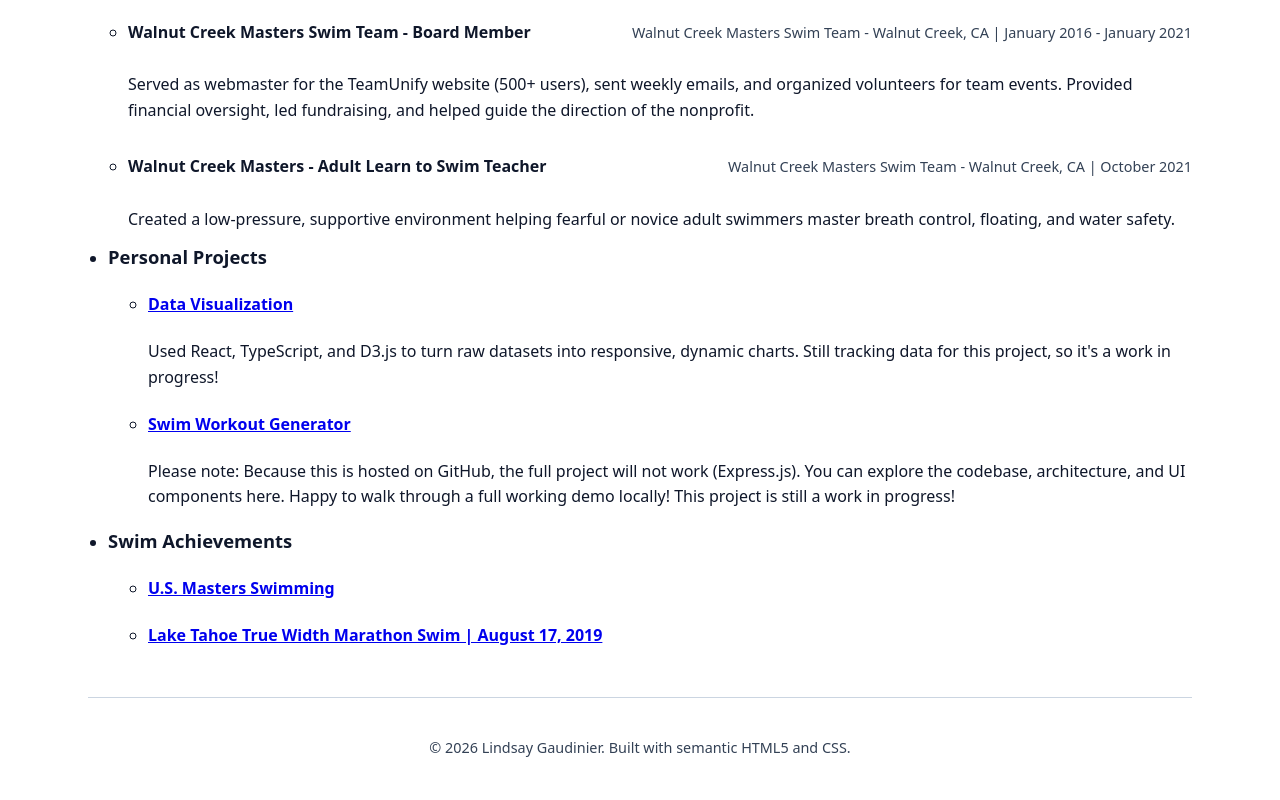
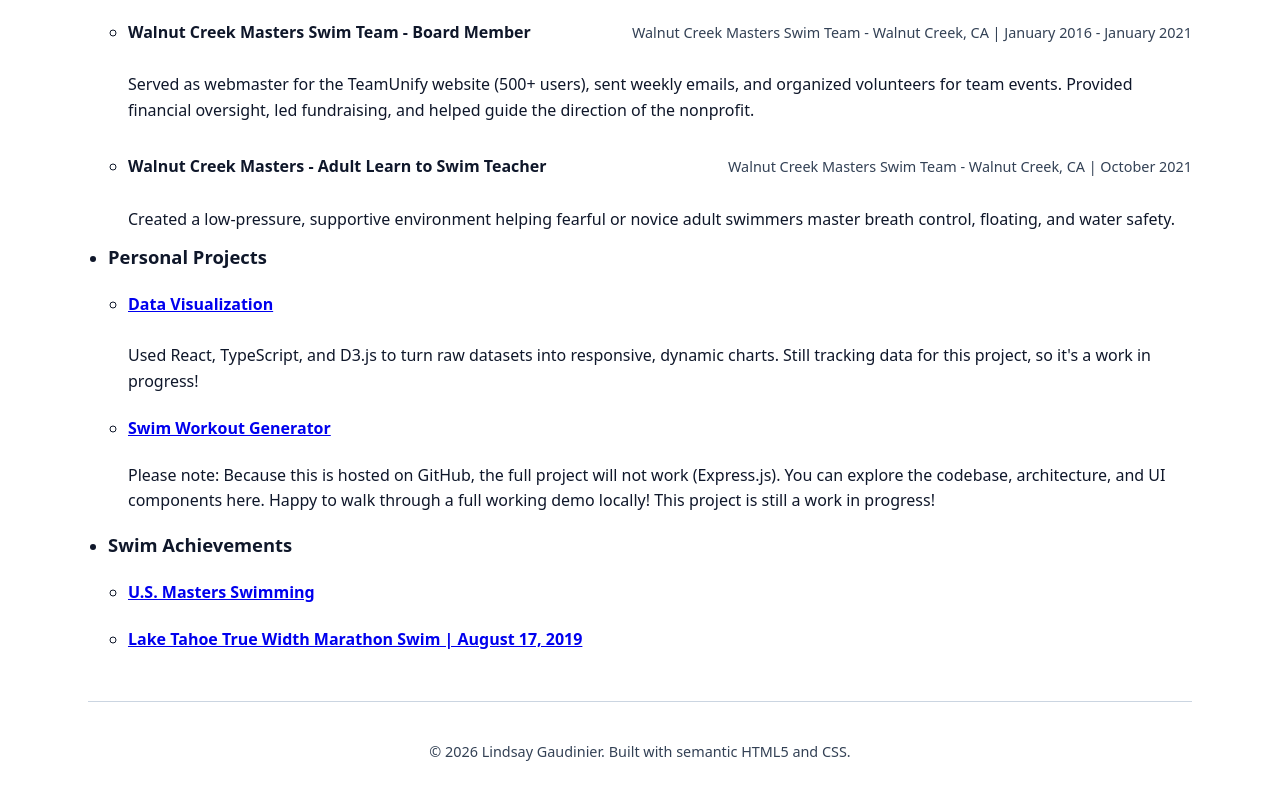
Before and after one commit to legaudinier/hello, a plain HTML site: page index.html in a window 1280 px wide. Shown: the part 3353-4153 px from the top of the page. Drawn offline with Linux system fonts and the light colour scheme.

Commit message:
Update index.html

```diff
--- a/index.html
+++ b/index.html
@@ -383,10 +383,12 @@
             <span class="date"><time datetime="2013-02">February 2013</time> &ndash; <time datetime="2019-07">July
                 2019</time></span>
           </div>
-          <p>Augmented teams for Autodesk, Zicasso, UCSF, SunPower, Stanford University, Anki, National Nurses United, Class Actions News, HRIChina
-</p>
+          <p>Augmented teams for Autodesk, Zicasso, UCSF, SunPower, Stanford University, Anki, National Nurses United,
+            Class Actions News, HRIChina
+          </p>
           <ul>
-            <li>Fullstack Drupal development work including: SEO, multilingual development, user experience, maintenance, and technical documentation.</li>
+            <li>Fullstack Drupal development work including: SEO, multilingual development, user experience,
+              maintenance, and technical documentation.</li>
             <li>Speaker and contributor to open source knowledge through Drupal Camps and blog posts.</li>
           </ul>
         </article>
@@ -593,13 +595,15 @@
           </li>
           <li>
             <h3>Personal Projects</h3>
-            <ul>
+            <ul class="item-list">
               <li>
-                <h4><a href="https://legaudinier.github.io/data-visualization/">
-                    Data Visualization
-                  </a></h4>
-                <p>Used React, TypeScript, and D3.js to turn raw datasets into responsive, dynamic charts. Still
-                  tracking data for this project, so it's a work in progress!</p>
+                <div class="entry-header">
+                  <h4><a href="https://legaudinier.github.io/data-visualization/">
+                      Data Visualization
+                    </a></h4>
+                  <span>Used React, TypeScript, and D3.js to turn raw datasets into responsive, dynamic charts. Still
+                    tracking data for this project, so it's a work in progress!</span>
+                </div>
               </li>
               <li>
                 <h4> <a href="https://legaudinier.github.io/swimWorkouts/">
@@ -617,7 +621,7 @@
           </li>
           <li>
             <h3>Swim Achievements</h3>
-            <ul>
+            <ul class="item-list">
               <li>
                 <h4><a href="https://www.usms.org/people/06NAP">
                     U.S. Masters Swimming
```
